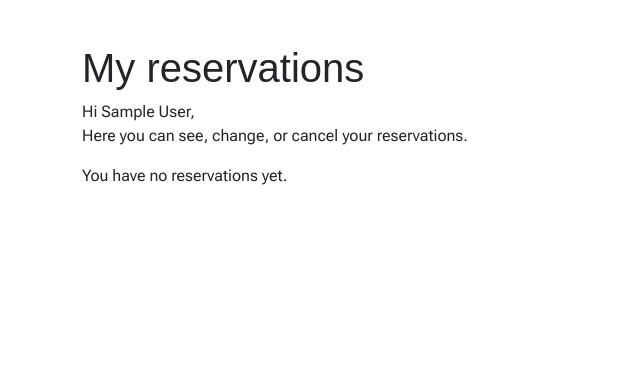
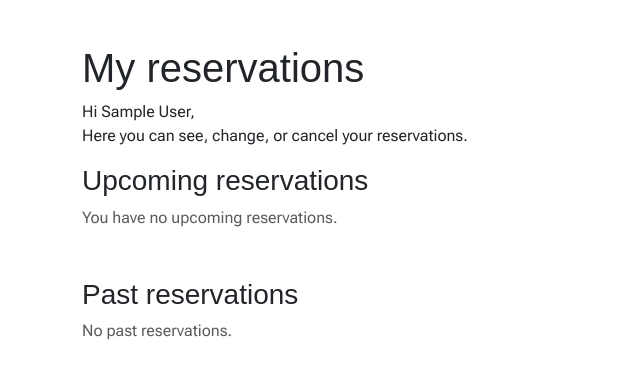
Before and after one commit to Blommis/kalles_restaurant, a Django app: page /reservations/my/ in a window 1280 px wide. Shown: the part 74-453 px from the top of the page, without its empty margins (0-640 px from the left). Run offline with Django 4.2, Linux system fonts and the light colour scheme; the visitor is signed in with stand-in values (Sample User, id 1); data that the repository does not hold is empty; some libraries are stand-ins or nearby versions; some web fonts are replaced.

Commit message:
Split reservations into upcoming and past sections in my_reservations page

```diff
--- a/booking/templates/booking/my_reservations.html
+++ b/booking/templates/booking/my_reservations.html
@@ -18,7 +18,9 @@
   {% endfor %}
 {% endif %}
 
-  {% if reservations %}
+<!--UPCOMING RESERVATIONS-->
+<h3>Upcoming reservations</h3>
+  {% if upcoming_reservations %}
   <!-- table on bigger screens -->
 <div class="table-responsive d-none d-md-block">
   <table class="table table-striped table-hover align-middle">
@@ -29,7 +31,7 @@
       </tr>
     </thead>
     <tbody>
-      {% for r in reservations %}
+      {% for r in upcoming_reservations %}
       <tr>
         <td>{{ r.name }}</td>
         <td>{{ r.email }}</td>
@@ -54,7 +56,7 @@
 
 <!-- table on smaller screens -->
 <div class="d-block d-md-none">
-  {% for r in reservations %}
+  {% for r in upcoming_reservations %}
   <div class="card mb-3">
     <div class="card-body">
       <p><strong>Name:</strong> {{ r.name }}</p>
@@ -74,10 +76,23 @@
     </div>
   </div>
   {% endfor %}
-</div>
+  </div>
+  {% else %}
+    <p class="text-muted">You have no upcoming reservations.</p>
+  {% endif %}
 
+  <!-- PAST RESERVATIONS -->
+  <h3 class="mt-5">Past reservations</h3>
+  {% if past_reservations %}
+    <ul class="list-group">
+      {% for r in past_reservations %}
+        <li class="list-group-item">
+          {{ r.date }} {{ r.time|time:"H:i" }} – {{ r.guests }} guests
+        </li>
+      {% endfor %}
+    </ul>
   {% else %}
-    <p>You have no reservations yet.</p>
+    <p class="text-muted">No past reservations.</p>
   {% endif %}
 </div>
 {% endblock %}
--- a/booking/views.py
+++ b/booking/views.py
@@ -209,10 +209,24 @@ def cancel_reservation(request):
 
         return redirect('booking:my_reservations')
 
+
 @login_required(login_url='account_login')
 def my_reservations(request):
-    my_res = Reservation.objects.filter(user=request.user).order_by('date', 'time')
-    return render(request, 'booking/my_reservations.html', {'reservations': my_res})
+    today = date.today()
+    upcoming_reservations = Reservation.objects.filter(
+        user=request.user,
+        date__gte=today
+    ).order_by('date', 'time')
+
+    past_reservations = Reservation.objects.filter(
+        user=request.user,
+        date__lt=today
+    ).order_by('-date', '-time')
+
+    return render(request, 'booking/my_reservations.html', {
+        'upcoming_reservations': upcoming_reservations,
+        'past_reservations': past_reservations,
+    })
 
 
 @login_required(login_url='account_login')
```
